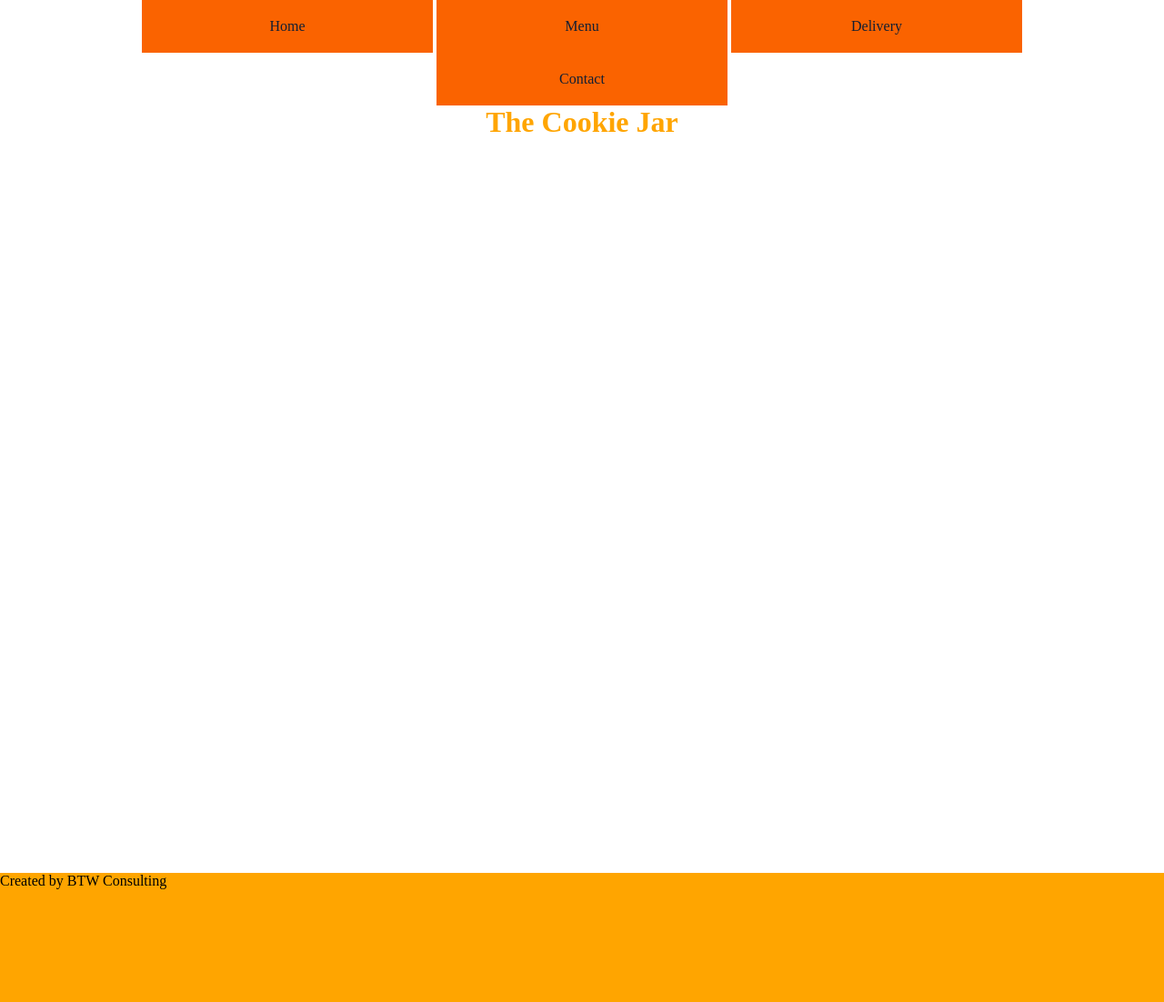
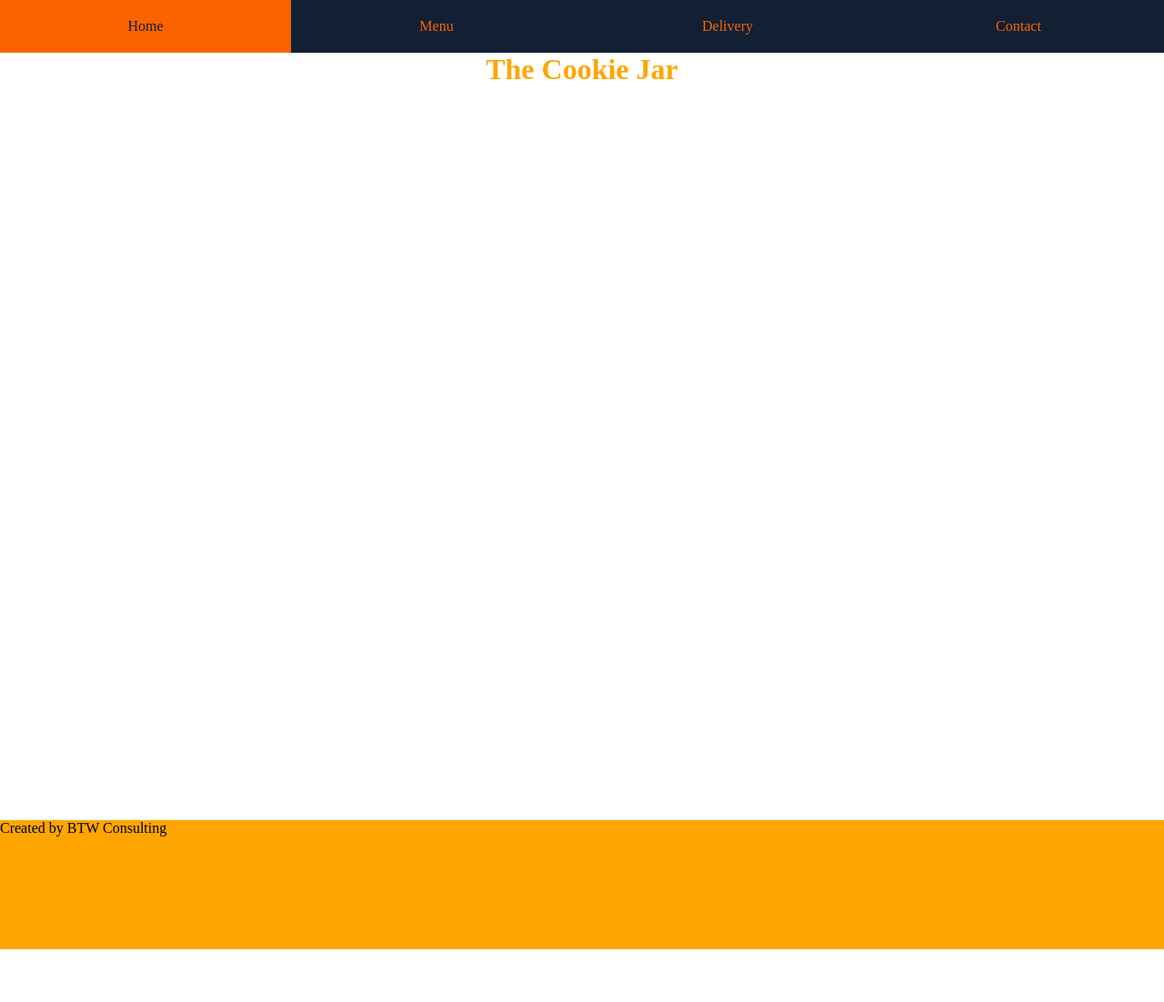
Before and after one commit to burn123/BTW250Final, a Jekyll site: the page built from index.html, in a window 1280 px wide. Shown: the whole page at 91% size. Built offline with Jekyll 4.4.1, drawn with Linux system fonts in a browser that asks for light colours; after the commit the page ends 1044 px from its top, so only the background shows below that.

Commit message:
Fix space between navigation links

```diff
--- a/_layouts/default.html
+++ b/_layouts/default.html
@@ -18,10 +18,10 @@
   <body>
     <nav>
         <ul id="main-nav">
-            <li><a href="">Home</a></li>
-            <li><a href="menu">Menu</a></li>
-            <li><a href="delivery">Delivery</a></li>
-            <li><a href="contact">Contact</a></li>
+            <li><a href="">Home</a></li><!--
+            --><li><a href="menu">Menu</a></li><!--
+            --><li><a href="delivery">Delivery</a></li><!--
+            --><li><a href="contact">Contact</a></li>
         </ul>
     </nav>
     <h1 class="title">{{ page.header_text }}</h1>
--- a/css/main.css
+++ b/css/main.css
@@ -26,6 +26,10 @@ h1.title {
 #main-nav li {
     display: inline-block;
     width: 25%;
+    background-color: #131F33;
+    color: #FA6300;
+}
+#main-nav li:hover {
     color: #131F33;
     background-color: #FA6300;
 }
```
